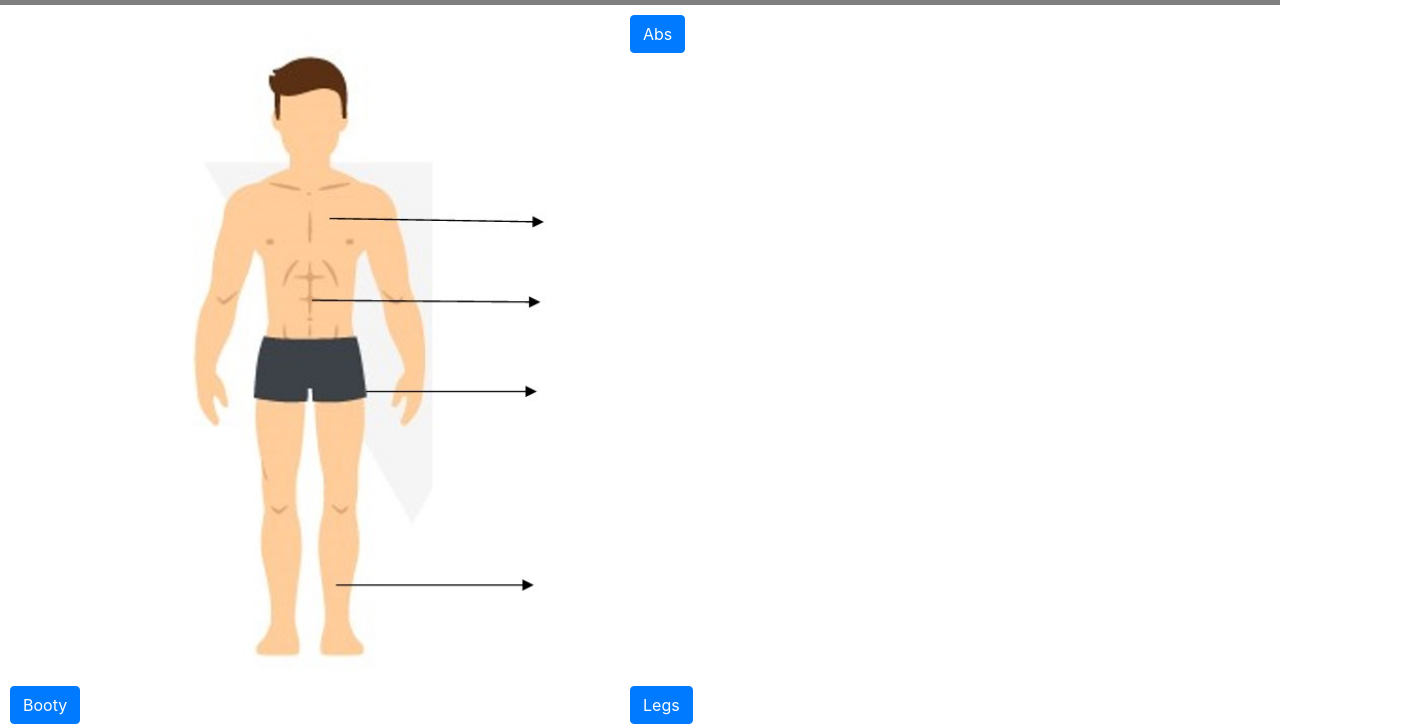
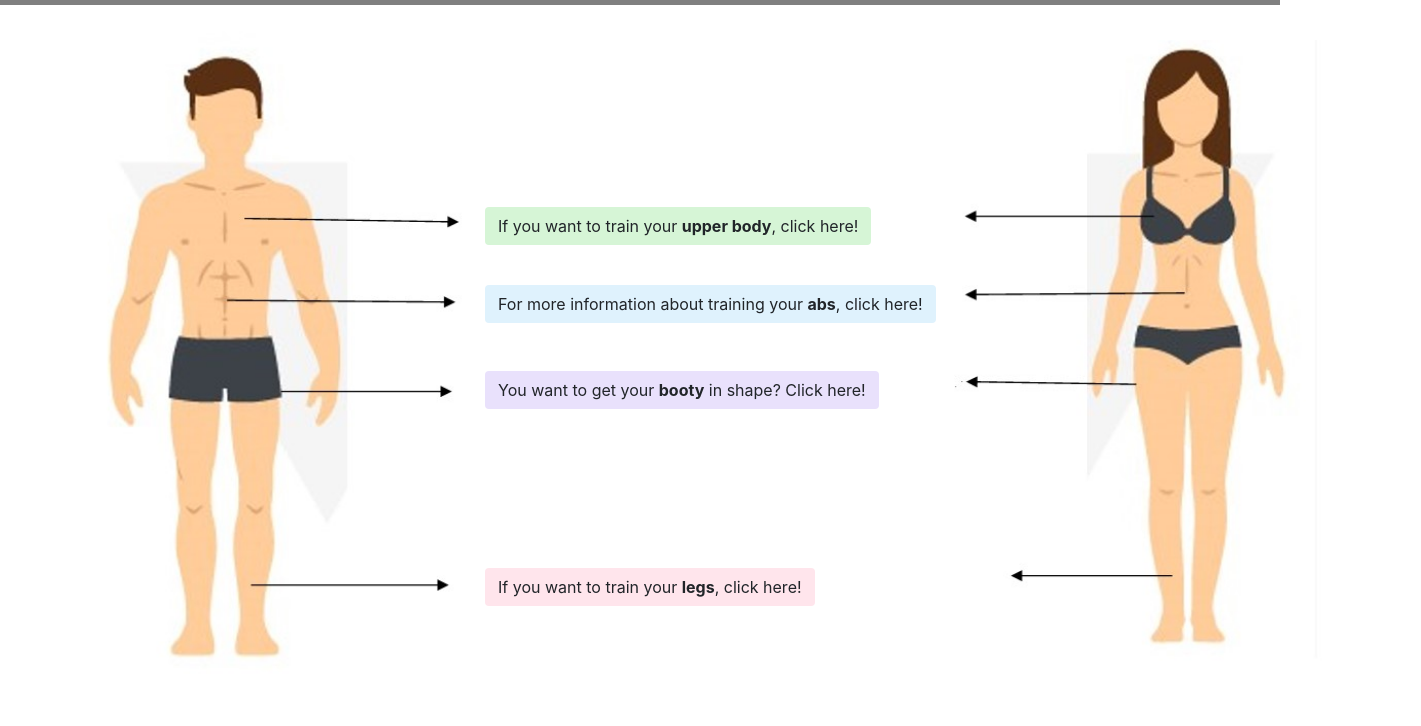
Before and after one commit to WMC-AHIF-2021/Go-Healthy, a plain HTML site: page html/index.html(Mainpage)/Exercises/exercises.html in a window 1280 px wide. Shown: the part 75-801 px from the top of the page, 1421 px wide, since content can reach past the window. Drawn offline with nearby package versions, Linux system fonts and the light colour scheme.

Commit message:
made buttons in right position

```diff
--- a/html/index.html(Mainpage)/Exercises/exercises.css
+++ b/html/index.html(Mainpage)/Exercises/exercises.css
@@ -3,18 +3,16 @@
     align-items: center;
 }
 
-.body{
+.bodyMan{
     width: 450px;
-    margin-left: 100px;
-
+    margin-left: 15px;
 }
 
-.bodywoman{
-
-    margin-top: 30px;
+.bodyWoman{
     width: 380px;
+    margin-top: 25px;
     float:right;
-    margin-right: 200px;
+    margin-right: 95px;
 }
 
 .navbarStyle{
@@ -35,8 +33,54 @@
   .grid-container
   {
        display: grid;
-       grid-template-columns: auto auto;
-       grid-template-rows: auto auto;
+       grid-template-columns: auto auto auto;
+       grid-template-rows: auto auto auto auto;
        grid-gap: 10px;
        padding: 10px;
   }
+  .body1{
+      grid-row-start: 1;
+      grid-row-end: 5;
+      grid-column-start:1;
+      grid-column-end: 2;
+  }
+  .body2{
+    grid-row-start: 1;
+    grid-row-end: 5;
+    grid-column-start: 3;
+    grid-column-end: 4;
+  }
+  .button1{
+      margin-top: 7em;
+      background-color: #d6f5d6;
+  }
+  .button2{
+      margin-top: 2.5em;
+      background-color: #DFF2FD;
+  }
+  .button3{
+      margin-top: 3em;
+      background-color: #E9E1FC;
+  }
+  .button4{
+      background-color: #ffe5ec;
+  }
+
+  .button1:hover{
+      font-size: 102.5%;
+      background-color: #b6fdb1 ;
+  }
+
+  .button2:hover{
+    font-size: 102.5%;
+    background-color: #bde7ff ;
+}
+
+.button3:hover{
+    font-size: 102.5%;
+    background-color: #cdbaf8 ;
+}
+.button4:hover{
+    font-size: 102.5%;
+    background-color: #fac0cf ;
+}
--- a/html/index.html(Mainpage)/Exercises/exercises.html
+++ b/html/index.html(Mainpage)/Exercises/exercises.html
@@ -33,66 +33,30 @@
                   </div>
                 </nav>
               </article>
-
+            </section>
             <section>
               <div class="grid-container">
-                    <div>
-                      <img class="body" src="Körper Mann.jpg" alt="Body">
+                <div class="body1">
+                  <img class="bodyMan" src="bodyMan.jpg" alt="Body">
                 </div>
                 <div>
-                      <a href="./bellyExercises/bellyExercises.html" class="btn btn-primary">Abs</a>
                 </div>
                 <div>
-                      <a href="./bootyExercises/BootyExercises.html" class="btn btn-primary">Booty</a>
+                  <a href="./upperBodyExercises/upperBodyExercises.html" class="btn button1">If you want to train your <b>upper body</b>, click here!</a>
+                  <br>
+                  <a href="./bellyExercises/bellyExercises.html" class="btn button2">For more information about training your <b>abs</b>, click here!</a>
+                  <br>
+                  <a href="./bootyExercises/BootyExercises.html" class="btn button3">You want to get your <b>booty</b> in shape? Click here!</a>
                 </div>
                 <div>
-                      <a href="./legExercises/legExercises.html" class="btn btn-primary">Legs</a>
                 </div>
                 <div>
-                      <a href="./upperBodyExercises/upperBodyExercises.html" class="btn btn-primary">Upper Body</a>
+                  <a href="./legExercises/legExercises.html" class="btn button4">If you want to train your <b>legs</b>, click here!</a>
                 </div>
-                    <div>
-                      <img class="bodywoman floatRight" src="Körper Frau.jpg" alt="Body">
+                <div class="body2">
+                  <img class="bodyWoman" src="bodyWoman.jpg" alt="Body of a woman">
                 </div>
               </div>
-              </section>
-
-                <article class="centration">
-                  <div class="card" style="width: 20rem;">
-                    <img class="card-img-top" src="./bellyExercises/SitUp1.jpg" alt="Card image cap">
-                    <div class="card-body">
-                      <h4 class="card-title">Abs</h4>
-                      <!--<p class="card-text">Here you can find Exercises witch helps you to train your belly</p>-->
-                      <a href="./bellyExercises/bellyExercises.html" class="btn btn-primary">Go to exercises</a>
-                    </div>
-                  </div>
-
-                  <div class="card" style="width: 20rem;">
-                    <img class="card-img-top" src="./bootyExercises/walkingLunges.jpg" alt="Card image cap">
-                    <div class="card-body">
-                      <h4 class="card-title">Booty</h4>
- <!--<p class="card-text">Here you can find Exercises witch helps you to train your booty</p>-->                      <a href="./bootyExercises/BootyExercises.html" class="btn btn-primary">Go to exercises</a>
-                    </div>
-                  </div>
-
-
-                  <div class="card" style="width: 20rem;">
-                    <img class="card-img-top" src="./legExercises/innerlegraise.PNG" alt="Card image cap">
-                    <div class="card-body">
-                      <h4 class="card-title">Legs</h4>
- <!--<p class="card-text">Here you can find Exercises witch helps you to train your Legs</p>-->                      <a href="./legExercises/legExercises.html" class="btn btn-primary">Go to exercises</a>
-                    </div>
-                  </div>
-
-
-                  <div class="card" style="width: 20rem;">
-                    <img class="card-img-top" src="./upperBodyExercises/plank.jpg" alt="Card image cap">
-                    <div class="card-body">
-                      <h4 class="card-title">Upper Body</h4>
- <!--<p class="card-text">Here you can find Exercises witch helps you to train your upper body</p>-->                      <a href="./upperBodyExercises/upperBodyExercises.html" class="btn btn-primary">Go to exercises</a>
-                    </div>
-                  </div>
-                </article>
             </section>
             <script src="https://cdn.jsdelivr.net/npm/bootstrap@5.0.2/dist/js/bootstrap.bundle.min.js" integrity="sha384-MrcW6ZMFYlzcLA8Nl+NtUVF0sA7MsXsP1UyJoMp4YLEuNSfAP+JcXn/tWtIaxVXM" crossorigin="anonymous"></script>
         </body>
```
Also changed, not shown: html/index.html(Mainpage)/Exercises/Körper.jpg (deleted), html/index.html(Mainpage)/Exercises/bodyMan.jpg (renamed from html/index.html(Mainpage)/Exercises/Körper Mann.jpg), html/index.html(Mainpage)/Exercises/bodyWoman.jpg (renamed from html/index.html(Mainpage)/Exercises/Körper Frau.jpg). Lines whose indentation alone changed are shown as unchanged.
